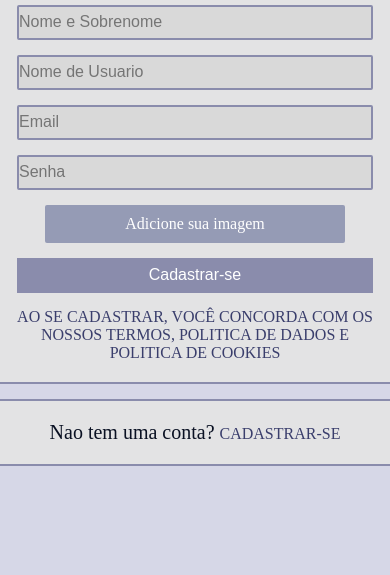
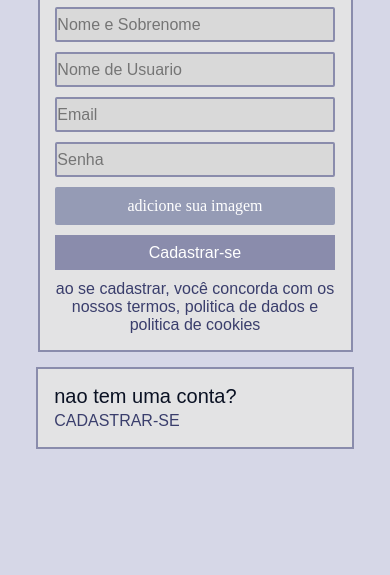
Before and after one commit to Naachk0/2S_DevConnect_M, a plain HTML site: page static_devconnect/pages/cadastro.html in a window 390 px wide. Shown: the part 269-844 px from the top of the page. Drawn offline with Linux system fonts and the light colour scheme.

Commit message:
versao atualizada

```diff
--- a/static_devconnect/styles/cadastro.css
+++ b/static_devconnect/styles/cadastro.css
@@ -1,5 +1,5 @@
 main {
-    background-color: var(#959BB5);
+    /*background-color: var(--cor-lilasclarinho);
     /*fundo*/
     min-height: 100vh;
     width: 100%;
@@ -11,7 +11,6 @@ main {
 
 main>div {
     /* background-color: var(--cor-cinzaclaro); */
-    width: 400px;
     /* height: 30px; */
     display: flex;
 
@@ -45,7 +44,7 @@ width: 100%;
 }
 
 form>p {
-    text-transform: uppercase;
+    text-transform: lowercase;
     font-size: var(--tamanho-fonte-sm);
     color: var(--cor-roxoazulado);
 }
@@ -79,6 +78,7 @@ label {
 
 .upload-up{
     display: inline-block;
+    text-transform: lowercase;
     width: 100%;
     max-width: 300px;
     padding: 10px;
@@ -98,17 +98,35 @@ label {
 #secao-instalacao-cadastro > p{
     color: var(--cor-pretoazulado);
     font-size: var(--tamanho-fonte-md);
+    font-family: sans-serif;
+    text-transform: lowercase;
 
 }
 
 
 main > div > form > p{
     text-align: center;
+    font-family: sans-serif;
+    text-transform: lowercase;
 
 }
 
 .estilo-formulario-cadastro{
-    gap: 15px;
+    gap: 10px;
+    width: 315px;
     display: flex;
 background-color: var(--cor-cinzaclaro);
 }
+
+
+@media only screen and (max-width: 413px) {
+    main > div {
+        padding: 0 10px; /* adiciona respiro nas laterais */
+    }
+
+    footer{
+
+        flex-direction: column;
+        flex-wrap: wrap;
+    }
+}
--- a/static_devconnect/styles/global.css
+++ b/static_devconnect/styles/global.css
@@ -73,7 +73,6 @@ h1 {
     border: var(--borda);
     height: 35px;
     background-color: var(--cor-cinzamedio);
-
     color: var(--cor-pretoazulado);
     font-size: var(--tamanho-fonte-sm);
     border-radius: var(--borda-arredondada);
--- a/static_devconnect/styles/perfil.css
+++ b/static_devconnect/styles/perfil.css
@@ -23,7 +23,7 @@ main {
     font-family: sans-serif;
     display: flex;
     gap: 15px;
-    justify-content: center;
+
     align-items: center;
 }
 
```
Also changed, not shown: static_devconnect/pages/perfil.html (+1 -1 lines).
